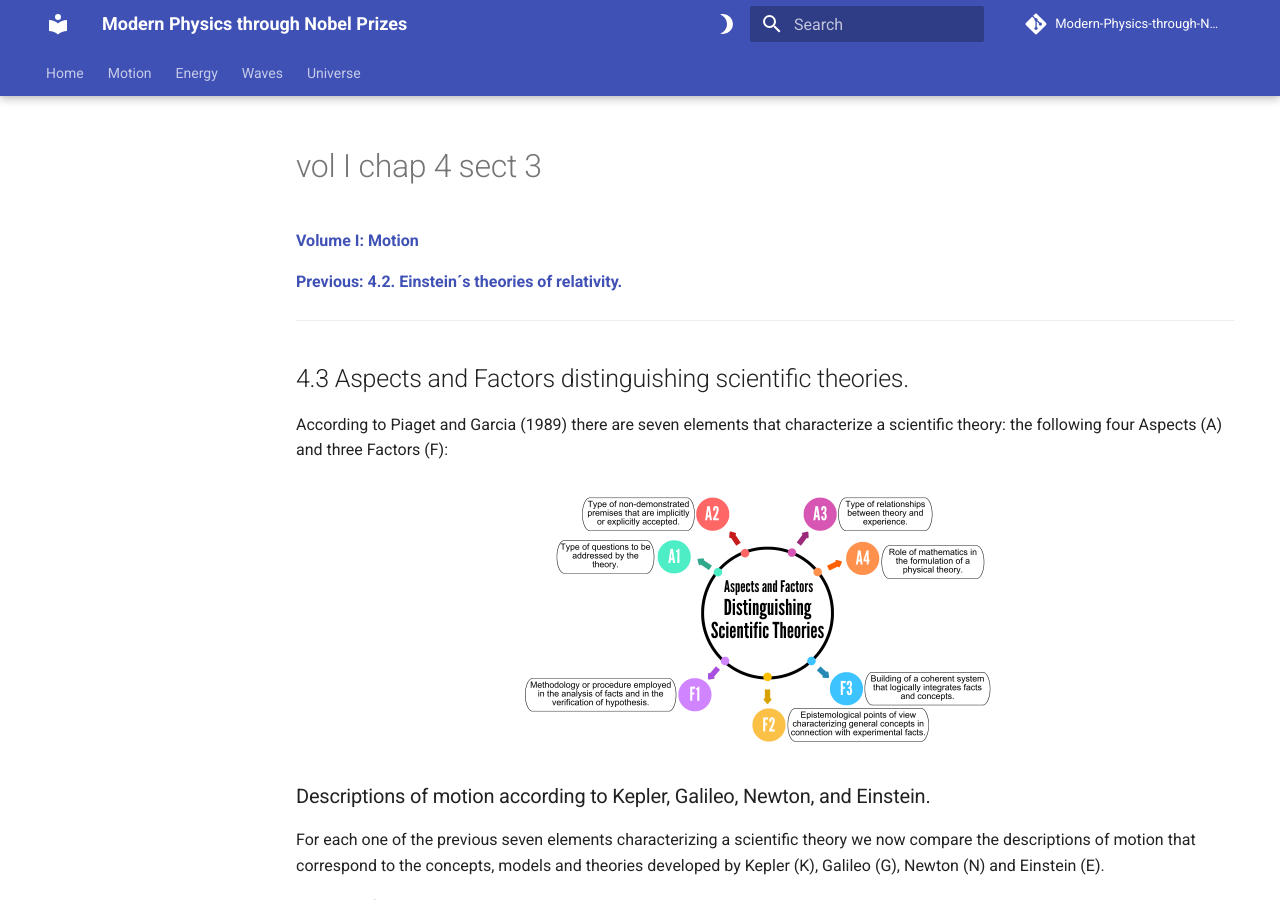
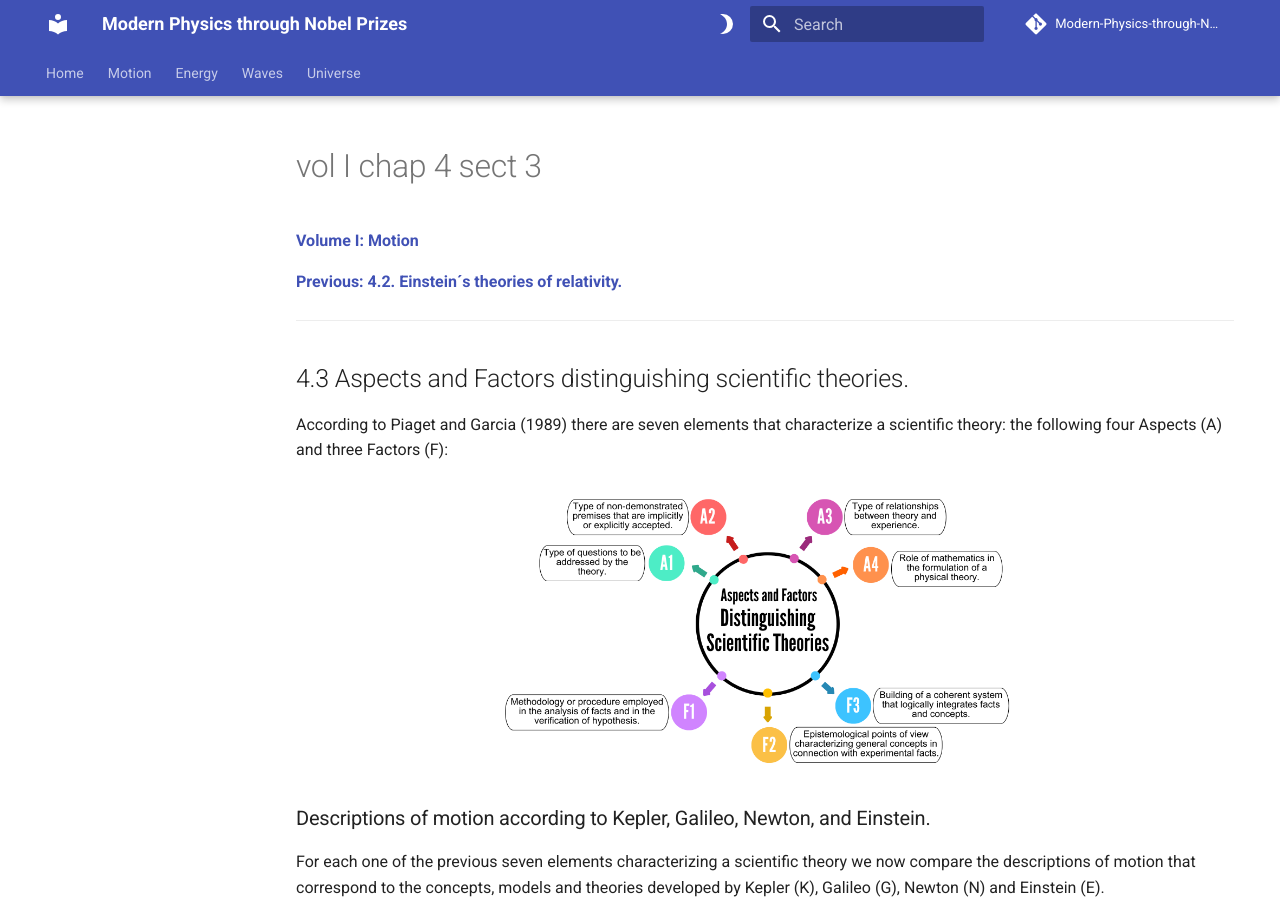
Before and after one commit to modphysnobel/modphysnobel.github.io, an MkDocs documentation site: the page built from docs/vol-I/vol-I-chap-4-sect-3.md, in a window 1280 px wide and 900 px high. Built offline with MkDocs 1.6.1 and Material for MkDocs 9.7.7, drawn with Linux system fonts in a browser that asks for light colours; some web fonts are replaced; comment, search, counter and statistics services are not loaded.

Commit message:
Update vol-I-chap-4-sect-3.md

```diff
--- a/docs/vol-I/vol-I-chap-4-sect-3.md
+++ b/docs/vol-I/vol-I-chap-4-sect-3.md
@@ -11,7 +11,7 @@
 According to Piaget and Garcia (1989) there are seven elements that characterize a scientific theory: the following four Aspects (A) and three Factors (F):
 
 <p align="center">
-	<img src="https://github.com/modphysnobel/modphysnobel.github.io/blob/main/docs/vol-I/figs/Methodology%20or%20procedure%20employed%20in%20the%20analysis%20of%20facts%20and%20in%20the%20verification%20of%20hypothesis.png?raw=true" width=480 align=center>
+	<img src="https://github.com/modphysnobel/modphysnobel.github.io/blob/main/docs/vol-I/figs/Methodology%20or%20procedure%20employed%20in%20the%20analysis%20of%20facts%20and%20in%20the%20verification%20of%20hypothesis.png?raw=true" width=520 align=center>
 	</p>
 
 ### Descriptions of motion according to Kepler, Galileo, Newton, and Einstein.
```
